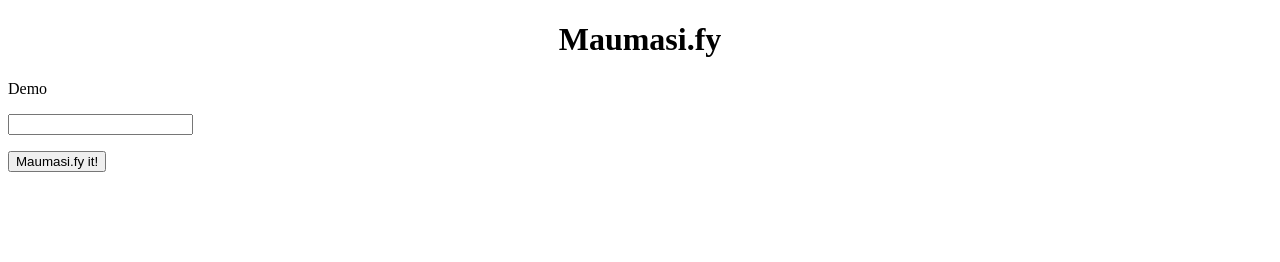
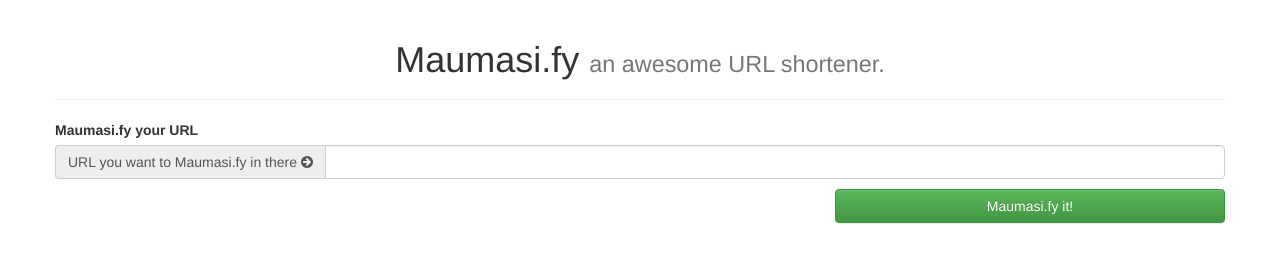
Before and after one commit to Maumasi/URL_Shortener, a website: page public/index.html in a window 1280 px wide. Drawn offline with nearby package versions, Linux system fonts and the light colour scheme.

Commit message:
add bootstrap to the HTML

```diff
--- a/public/css/main.css
+++ b/public/css/main.css
@@ -15,3 +15,7 @@
 h1{
 	text-align: center;
 }
+
+.btn-submit{
+	margin-top: 1rem;
+}
--- a/public/index.html
+++ b/public/index.html
@@ -8,27 +8,55 @@
 
 		<link href= "css/main.css" rel= "stylesheet"/>
 
+		<!-- Bootstrap CSS -->
+		<link rel="stylesheet" href="https://maxcdn.bootstrapcdn.com/bootstrap/3.3.7/css/bootstrap.min.css" integrity="sha384-BVYiiSIFeK1dGmJRAkycuHAHRg32OmUcww7on3RYdg4Va+PmSTsz/K68vbdEjh4u" crossorigin="anonymous">
+		<link rel="stylesheet" href="https://maxcdn.bootstrapcdn.com/bootstrap/3.3.7/css/bootstrap-theme.min.css" integrity="sha384-rHyoN1iRsVXV4nD0JutlnGaslCJuC7uwjduW9SVrLvRYooPp2bWYgmgJQIXwl/Sp" crossorigin="anonymous">
+		<link rel="stylesheet" href="https://cdnjs.cloudflare.com/ajax/libs/font-awesome/4.6.3/css/font-awesome.min.css" media="screen" title="no title">
+
 	</head>
 
 
 	<body>
+			<main class="container">
+				<div class="row">
+					<!-- <header>
+					</header> -->
+					<div class="page-header">
+					  <h1>Maumasi.fy <small>an awesome URL shortener.</small></h1>
+					</div>
 
-		<header>
-		</header>
-		<h1>Maumasi.fy</h1>
-		<p>Demo</p>
+				</div>
 
-    <p class="oldUrl"></p>
-    <p class="newUrl"></p>
+				<div class="row">
 
-    <p><input type="text" name="url" id="url"/></p>
-    <button type="button" class="btn-submit" name="button">Maumasi.fy it!</button>
+					<!-- <form class="" action="" method="post"> -->
+					<label for="basic-url">Maumasi.fy your URL</label>
+					<div class="input-group">
+						<span class="input-group-addon" id="basic-addon3">URL you want to Maumasi.fy in there <span class="fa fa-arrow-circle-right"></span></span>
+						<input type="text" class="form-control" id="basic-url" aria-describedby="basic-addon3">
+					</div>
+				    <button type="submit" class="btn-submit btn btn-success col-xs-4 col-offset-xs-4 col-xs-offset-8" name="button">Maumasi.fy it!</button>
+					<!-- </form> -->
+
+					<p class="oldUrl"></p>
+			    <p class="newUrl"></p>
+
+				</div>
+
+
+
+
+
+			</main>
+
 
 <!-- Notes -->
 
 		<script src="https://ajax.googleapis.com/ajax/libs/jquery/1.11.3/jquery.min.js"></script>
 		<script src="js/jquery-1.11.3.min.js"></script>
 
+		<!-- Boostrap JS -->
+		<script src="https://maxcdn.bootstrapcdn.com/bootstrap/3.3.7/js/bootstrap.min.js" integrity="sha384-Tc5IQib027qvyjSMfHjOMaLkfuWVxZxUPnCJA7l2mCWNIpG9mGCD8wGNIcPD7Txa" crossorigin="anonymous"></script>
 		<script src="js/main.js"></script>
 
 	</body>
```
